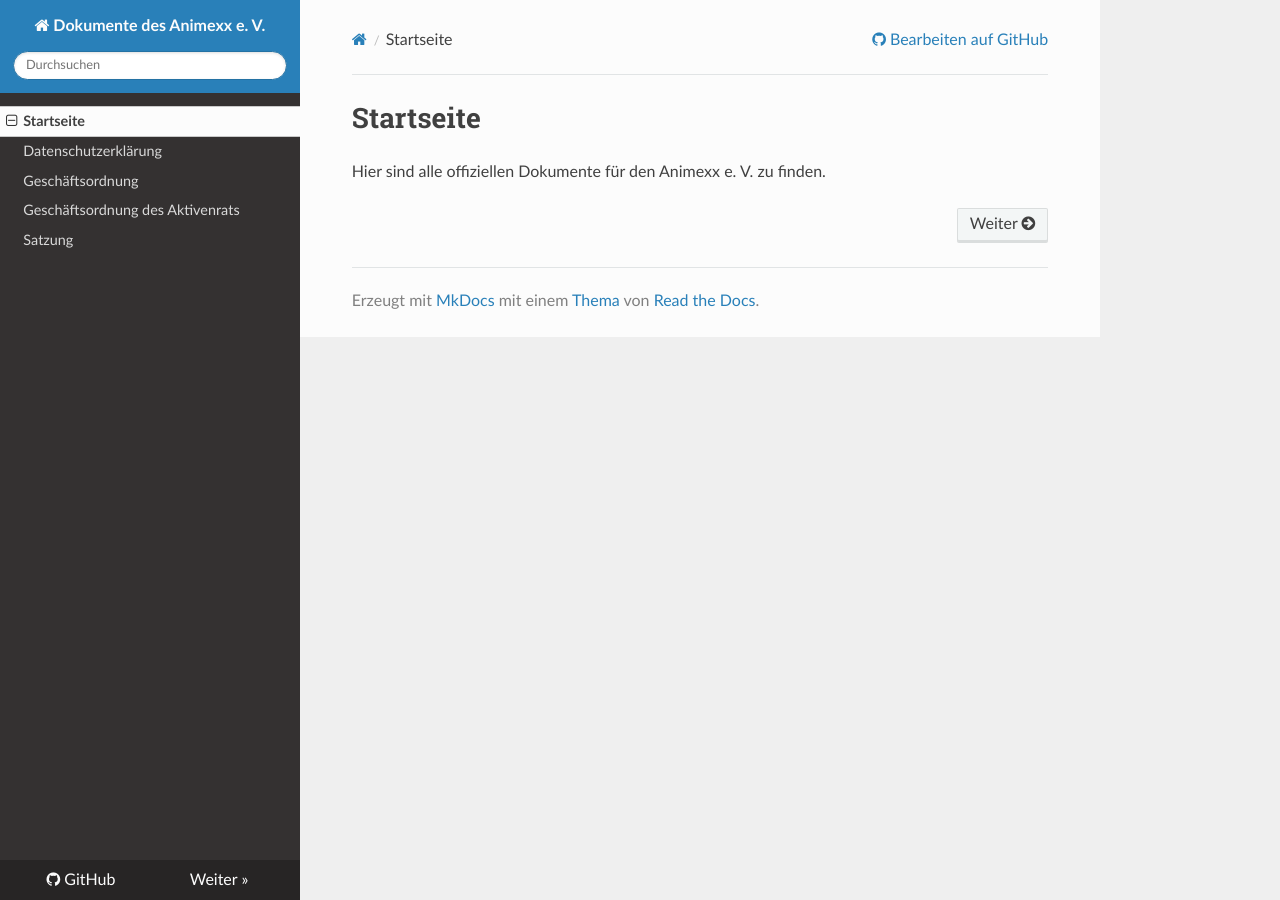
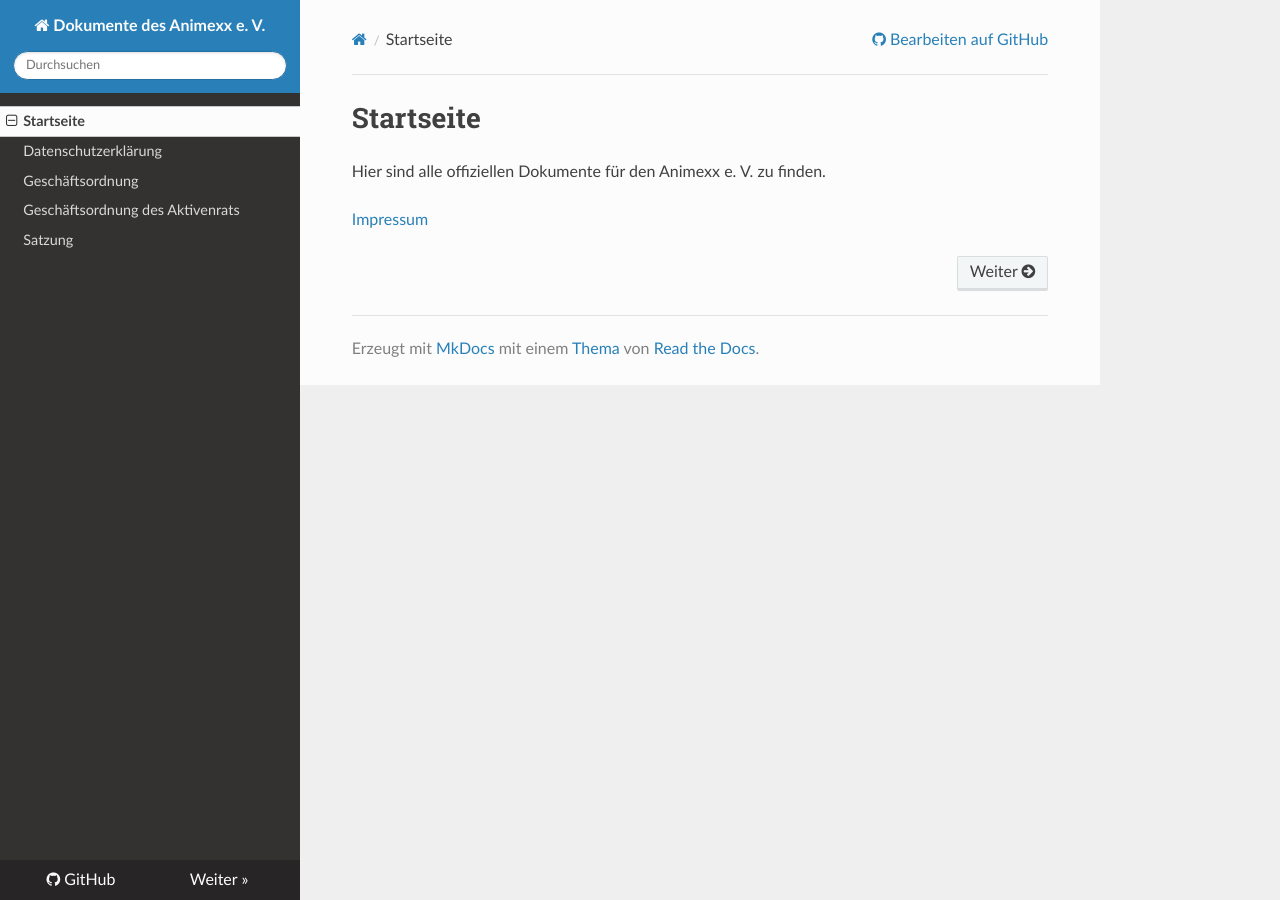
Before and after one commit to Animexx/docs, an MkDocs documentation site: the page built from docs/index.md, in a window 1280 px wide. Built offline with MkDocs 1.6.1, drawn with Linux system fonts in a browser that asks for light colours; nearby versions of some CDN libraries.

Commit message:
Update index.md

```diff
--- a/docs/index.md
+++ b/docs/index.md
@@ -1,3 +1,5 @@
 # Startseite
 
 Hier sind alle offiziellen Dokumente für den Animexx e. V. zu finden.
+
+[Impressum](https://verein.animexx.de/impressum/)
```
